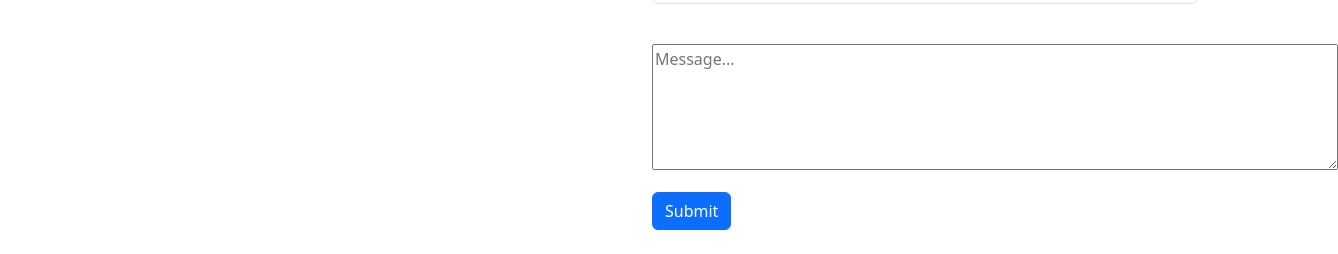
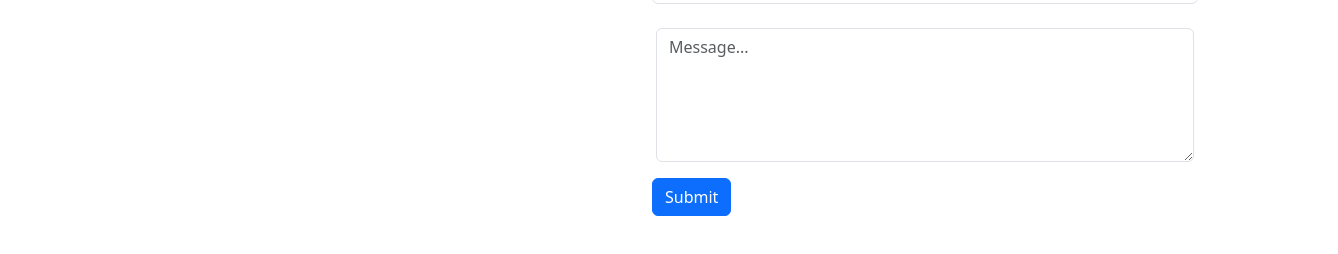
Before and after one commit to muhammedmunavvir/Personal-portfolio, a plain HTML site: page index.html in a window 1280 px wide. Shown: the part 2905-3159 px from the top of the page, 1338 px wide, since content can reach past the window. Drawn offline with nearby package versions, Linux system fonts and the light colour scheme; a web font is replaced by a local one.

Commit message:
changed portfolio.html name to index.ht

```diff
--- a/index.html
+++ b/index.html
@@ -249,11 +249,15 @@
                             <input type="text" class="form-control" name="subject"  id="inputAddress"
                                 placeholder="subject">
                         </div>
-                        <div class="col-12">
-                            <label for="inputAddress2" class="form-label"></label>
-                            <!-- <input type="text" class="field-texaria " id="" placeholder="message"> -->
-                            <textarea cols="72" rows="5" required name="message" placeholder="Message..."></textarea>
+                        <div class="container">
+                            <div class="row">
+                                <div class="col-12">
+                                    <label for="inputAddress2" class="form-label"></label>
+                                    <textarea class="form-control" id="inputAddress2" cols="72" rows="5" required name="message" placeholder="Message..."></textarea>
+                                </div>
+                            </div>
                         </div>
+
 
                         <div class="col-12 text-start">
                             <button type="submit" class="btn btn-primary" >Submit</button>
--- a/style.css
+++ b/style.css
@@ -8,10 +8,6 @@ header{
 
 }
 
-/* #myimage {
-    position: relative;
-
-} */
 
 #secondimage{
     width: 500px;
@@ -32,9 +28,3 @@ h1 {
     font-weight: 400;
     font-style: normal;
 }
-
-
-
-#skills{
-
-}
```
Also changed, not shown: index.js (deleted).
